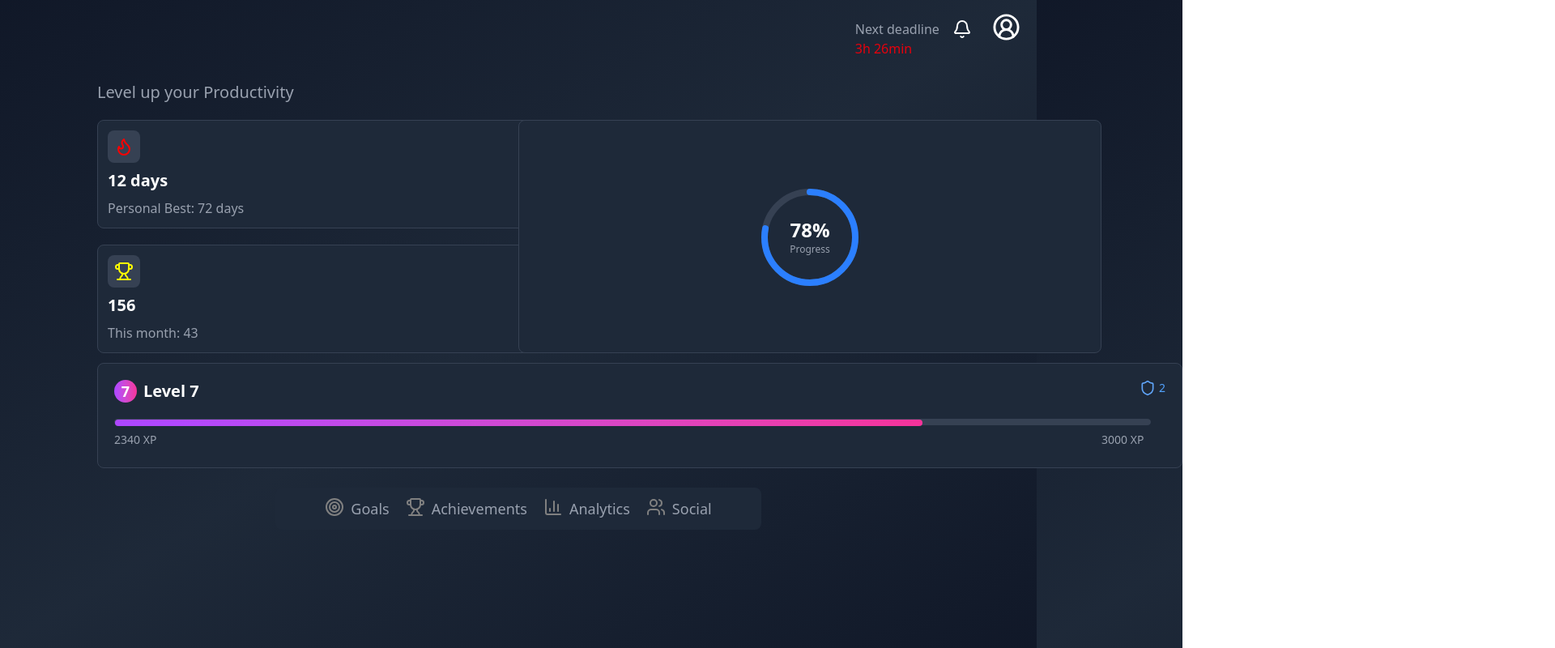
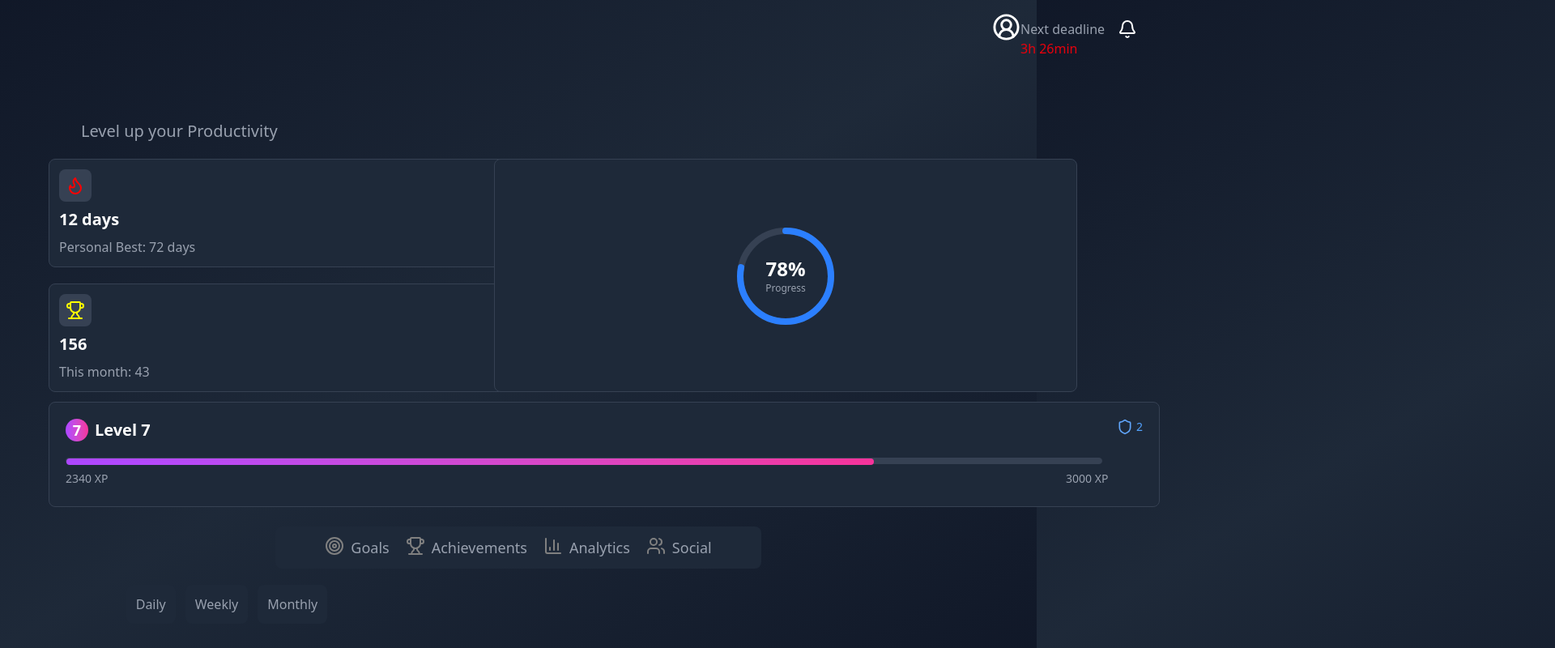
Before and after one commit to faw7an/leveling, a Next.js app: page / in a window 1280 px wide. Shown: the top 800 px of the page at 81% size, 1920 px wide, since content can reach past the window. Built offline with nearby package versions, Linux system fonts and the light colour scheme.

Commit message:
made time frame selector

```diff
--- /dev/null
+++ b/src/app/components/goalCard/GoalCard.jsx
@@ -0,0 +1,16 @@
+import React from 'react'
+import TimeFrameSelector from '../timeFrame/TimeFrameSelector'
+
+function GoalCard() {
+  return (
+    <div>
+        <TimeFrameSelector />
+        {/* Daily Frame */}
+        <div>
+
+        </div>
+    </div>
+  )
+}
+
+export default GoalCard
--- a/src/app/components/menu/LevelingMenu.jsx
+++ b/src/app/components/menu/LevelingMenu.jsx
@@ -5,28 +5,28 @@ function LevelingMenu() {
   return (
     <div className=" text-gray-400 flex justify-center  w-full">
       <div className="flex gap-5 rounded-lg bg-gray-800 text-lg p-3 w-150 justify-center item-center">
-      <div className="flex flex-direction gap-2">
+      <div className="flex flex-direction gap-2 cursor-pointer">
         <Target
           color="grey"
           size={24}
         />
         <p>Goals</p>
       </div>
-      <div className="flex flex-direction gap-2">
+      <div className="flex flex-direction gap-2 cursor-pointer">
         <Trophy
           color="grey"
           size={24}
         />
         <p>Achievements</p>
       </div>
-      <div className="flex flex-direction gap-2">
+      <div className="flex flex-direction gap-2 cursor-pointer">
         <BarChart3
          color="grey"
           size={24}
         />
         <p>Analytics</p>
       </div>
-      <div className="flex flex-direction gap-2">
+      <div className="flex flex-direction gap-2 cursor-pointer">
         <Users
          color="grey"
           size={24}
--- a/src/app/components/notification-tab/Notification.jsx
+++ b/src/app/components/notification-tab/Notification.jsx
@@ -2,8 +2,8 @@ import React from 'react'
 import {Bell} from 'lucide-react'
 function NotificationTab() {
   return (
-     <div className='fixed top-6 right-[0]'>
-        <div className='grid grid-cols-2 gap-4'>
+     <div className='relative top-6 left-315'>
+        <div className='flex gap-4'>
             <div className="deadline-info">
             <p className=' text-gray-400'>Next deadline</p>
             <p className=' text-red-600 '>3h 26min</p>
--- /dev/null
+++ b/src/app/components/timeFrame/TimeFrameSelector.jsx
@@ -0,0 +1,13 @@
+import React from "react";
+
+function TimeFrameSelector() {
+  return (
+     <div className='text-gray-400 flex gap-3 m-5 ml-20 w-100 justify-center rounded-lg'>
+        <div className='cursor-pointer bg-gray-800 p-3 rounded-lg'>Daily</div>
+        <div className='cursor-pointer bg-gray-800 p-3 rounded-lg'>Weekly</div>
+        <div className='cursor-pointer bg-gray-800 p-3 rounded-lg'>Monthly</div>
+    </div>
+  );
+}
+
+export default TimeFrameSelector;
--- a/src/app/components/xpBar/XpBar.jsx
+++ b/src/app/components/xpBar/XpBar.jsx
@@ -3,7 +3,7 @@ import { Shield } from "lucide-react";
 
 function XpBar({ userLevel, userXP, nextLevelXP, streakShields }) {
   return (
-    <div className="w-335 bg-gray-800 border rounded-lg border-gray-700 hover:border-gray-600 m-3 ml-5">
+    <div className="w-343 bg-gray-800 border rounded-lg border-gray-700 hover:border-gray-600 m-3 ml-5">
       <div className="flex flex-row justify-between gap-2 m-5">
        <div className="flex flex-row gap-2">
         <div className="text-lg text-white bg-gradient-to-r from-purple-500 to-pink-500 rounded-full w-7 h-7 font-bold flex flex-center justify-center ">
--- a/src/app/layout.js
+++ b/src/app/layout.js
@@ -19,7 +19,7 @@ export const metadata = {
 export default function RootLayout({ children }) {
   return (
     <html lang="en">
-      <body className="min-h-screen bg-gradient-to-br from-gray-900 via-gray-800 to-gray-900 text-white" >
+      <body className="min-h-screen  overflow-x-hidden bg-gradient-to-br from-gray-900 via-gray-800 to-gray-900 text-white" >
         {children}
       </body>
     </html>
--- a/src/app/page.js
+++ b/src/app/page.js
@@ -6,6 +6,7 @@ import { Trophy, Flame } from "lucide-react";
 import ProgressRing from "./progress-ring/ProgressRing";
 import XpBar from "./components/xpBar/XpBar";
 import LevelingMenu from "./components/menu/LevelingMenu";
+import GoalCard from "./components/goalCard/GoalCard";
 
 export default function Home() {
   return (
@@ -17,9 +18,9 @@ export default function Home() {
         <Profile />
       </header>
       <main>
-        <p className="relative text-gray-400 top-25 left-30 text-xl ">Level up your Productivity</p>
+        <p className="relative text-gray-400 top-25 left-25 text-xl ">Level up your Productivity</p>
         {/* Stats */}
-        <div className="m-25 mb-3 grid grid-cols-2 grid-rows-3">
+        <div className="m-25 ml-10 mb-3 grid grid-cols-2 grid-rows-3">
           <div className="col-start-1 col-end-2 row-start-1 row-end-2">
             <StatCard
               icon={Flame}
@@ -50,6 +51,7 @@ export default function Home() {
           />
         </div>
           <LevelingMenu />
+          <GoalCard />
       </main>
 
       <footer></footer>
```
